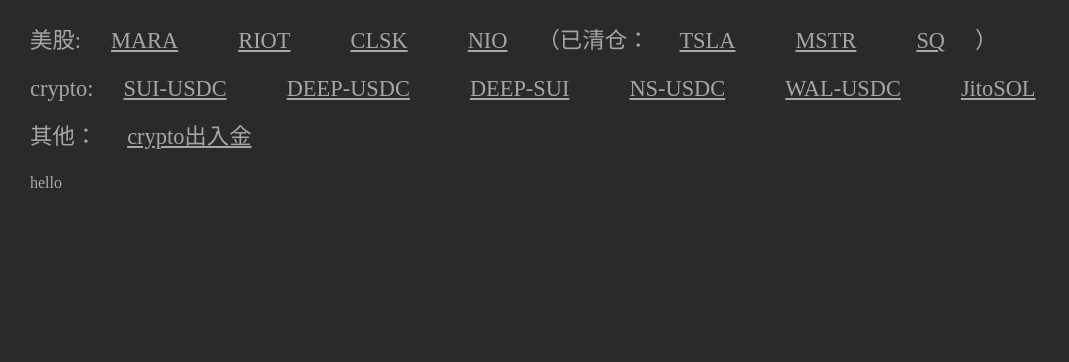
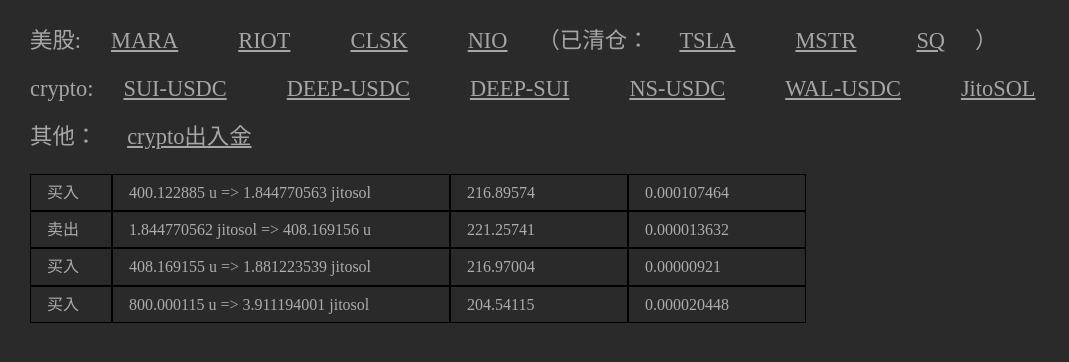
Before and after one commit to dsqiao/trade, a Vue app: page /coin-history/jitosol in a window 1280 px wide. Shown: the top 362 px of the page, without its empty margins (0-1069 px from the left). Built offline with nearby package versions, Linux system fonts and the light colour scheme; what tdesign-vue-next would draw is missing.

Commit message:
feat: 新增 Solana - usdc 交易对

```diff
--- a/src/components/CoinHistory.vue
+++ b/src/components/CoinHistory.vue
@@ -1,12 +1,77 @@
 <template>
-  <div>hello</div>
+  <div v-for="(tran, index) of mData"
+       :key="index"
+       class="transaction"
+  >
+    <!-- <span>{{ tran.digest }}</span> -->
+    <span class="direction">{{ tran.direction === 0 ? '买入' : '卖出' }}</span>
+    <span class="detail">
+      {{
+        tran.direction === BUY
+          ? `${tran.u} u => ${tran.coin} ${coin} `
+          : `${tran.coin} ${coin} => ${tran.u} u`
+      }}
+    </span>
+    <span class="price">{{ (tran.u / tran.coin).toFixed(5) }}</span>
+    <span class="gas">{{ tran.fee }}</span>
+  </div>
 </template>
 <script>
+import { BUY } from '@/data/const';
+import { reactive, ref, watch } from 'vue';
+import { useRoute } from 'vue-router';
+
+const clearData = () => {
+  mData.length = 0;
+};
+const calculateData = () => {
+
+};
+const mData = reactive([]);
+const loadData = async (coin) => {
+  const { data } = await import(`../data/crypto/${coin.value}.js`);
+  mData.push(...data);
+};
 export default {
   setup() {
+    const route = useRoute();
+    const coin = ref(route.params.coin);
+    watch(
+      () => route.params.coin,
+      async (newCoin) => {
+        coin.value = newCoin;
+        clearData();
+        await loadData(coin);
+        calculateData();
+      },
+      { immediate: true },
+    );
     return {
-
+      mData,
+      coin,
+      BUY,
     };
   }
 };
 </script>
+<style>
+.transaction>span {
+  display: inline-block;
+  border: 1px black solid;
+  height: 2.2rem;
+  line-height: 2.2rem;
+  padding-left: 1rem;
+}
+.direction {
+  width: 4rem;
+}
+.detail {
+  width: 20rem;
+}
+.price {
+  width: 10rem
+}
+.gas {
+  width: 10rem;
+}
+</style>
--- /dev/null
+++ b/src/data/crypto/jitosol.js
@@ -0,0 +1,12 @@
+import { BUY, SELL } from "../const";
+
+const data = [
+  { digest: '4SvhDnDRcECDsEKbj87cEhPvpK6cyihiYtuhveYxq39BHPMFrk2qiEjY6JP8SYzpjaXyJuttJtTWJqREsi6vn1Un', direction: BUY, coin: 1.844770563, u: 400.122885, fee: 0.000107464 },
+  { digest: '2mMfroKEyfPbcMsF5HR637JvivosB9bWR8SgDGv2AUCz3sufu3F6QhscH4VQua5zwLCaGAtNWJKKdtL1XaGSGHdR', direction: SELL, coin: 1.844770562, u: 408.169156, fee: 0.000013632 },
+  { digest: '5bMNJhEqvPUHrGQTGTD9KtV4xnyEobdjTPFctDKkRvMMXYEC9BFNV5veJuQcpUiwhM36bQR6NHUSRJYtzEeW9gom', direction: BUY, coin: 1.881223539, u: 408.169155, fee: 0.00000921 },
+  { digest: '4DjwxJr1fVdRSWvNzBJ8vViKwJhvDXF8Z1xXTCML3NJys44MBGSGpBtNZha2ubRHMKdXts6KqMirYFEo7okFnLK8', direction: BUY, coin: 3.911194001, u: 800.000115, fee: 0.000020448 },
+];
+
+export {
+  data
+};
--- a/src/data/stock/mara.js
+++ b/src/data/stock/mara.js
@@ -440,6 +440,12 @@
       { day: 23, price: 17.485, number: 50, direction: BUY, fee: 1.15 },
       { day: 23, price: 17, number: 50, direction: BUY, fee: 1.15 },
     ]
+  }, {
+    month: '202508',
+    monthlyProfit: 0,
+    trans: [
+      { day: 1, price: 15.5, number: 50, direction: BUY, fee: 0 },
+    ]
   }
 ];
 
```
Also changed, not shown: src/data/crypto/sol-usdc.js (deleted, +0 -12 lines).
